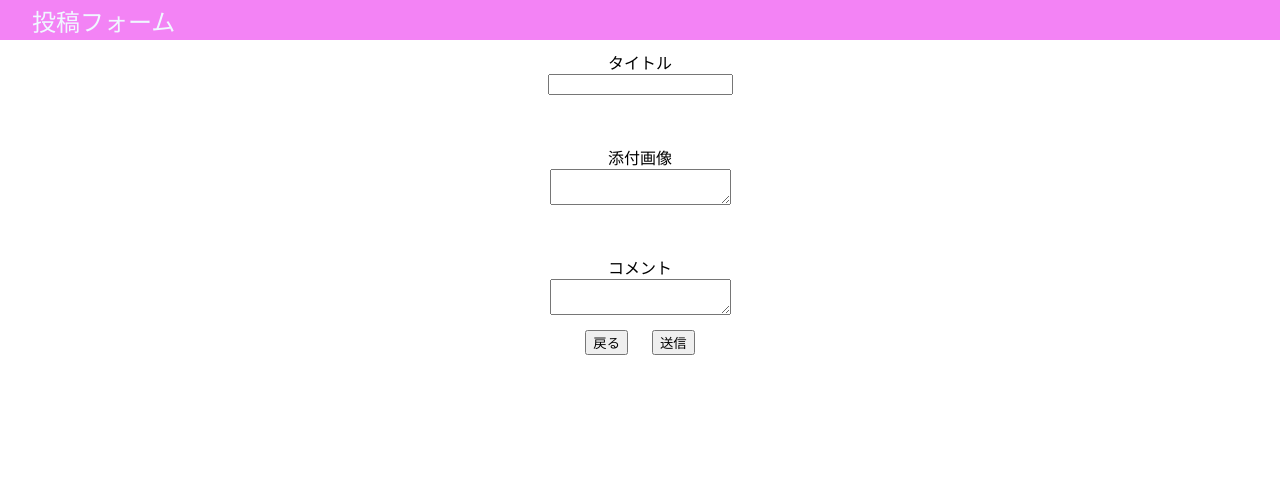
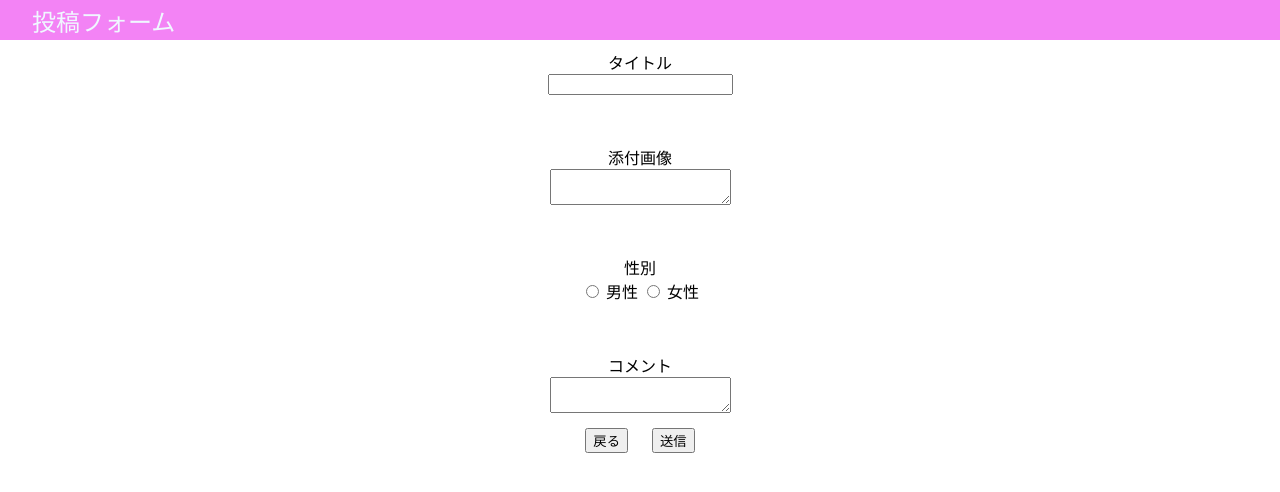
Before and after one commit to s1280137/aizu_hack_team5, a plain HTML site: page form.html in a window 1280 px wide. Drawn offline with Linux system fonts and the light colour scheme.

Commit message:
性別ボタン追加

```diff
--- a/form.html
+++ b/form.html
@@ -23,6 +23,11 @@
       <textarea id="picture" name="picture"></textarea>
     </div>
     <div class="entryform-element">
+      <p>性別<br>
+        <input type="radio" name="q1" id="man" value="男性"> 男性
+        <input type="radio" name="q1" id="woman" value="女性"> 女性
+        </p>
+    <div class="entryform-element">
       <label for="picture">コメント</label><br />
       <textarea id="comment" name="picture"></textarea>
     </div>
```
